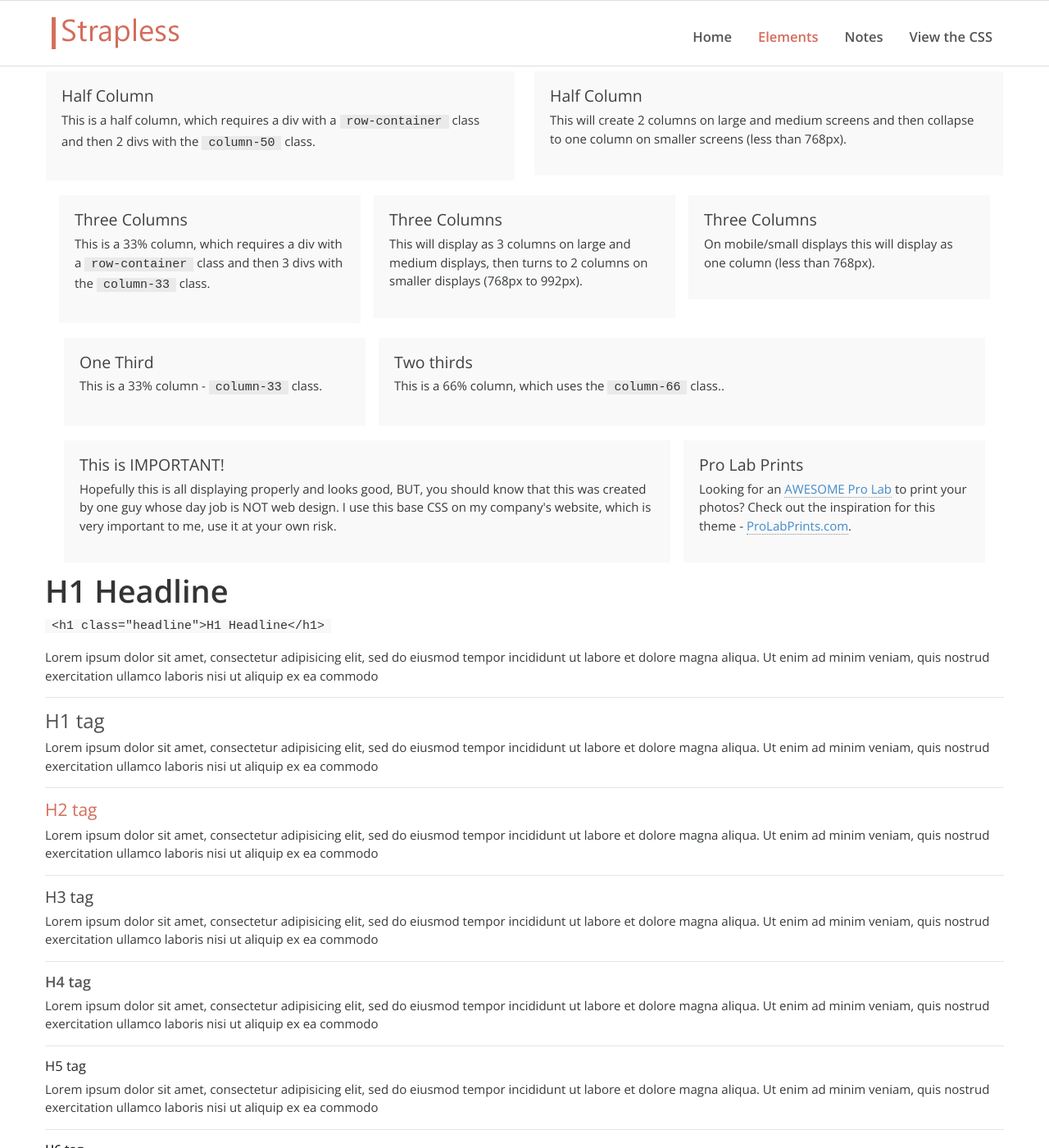
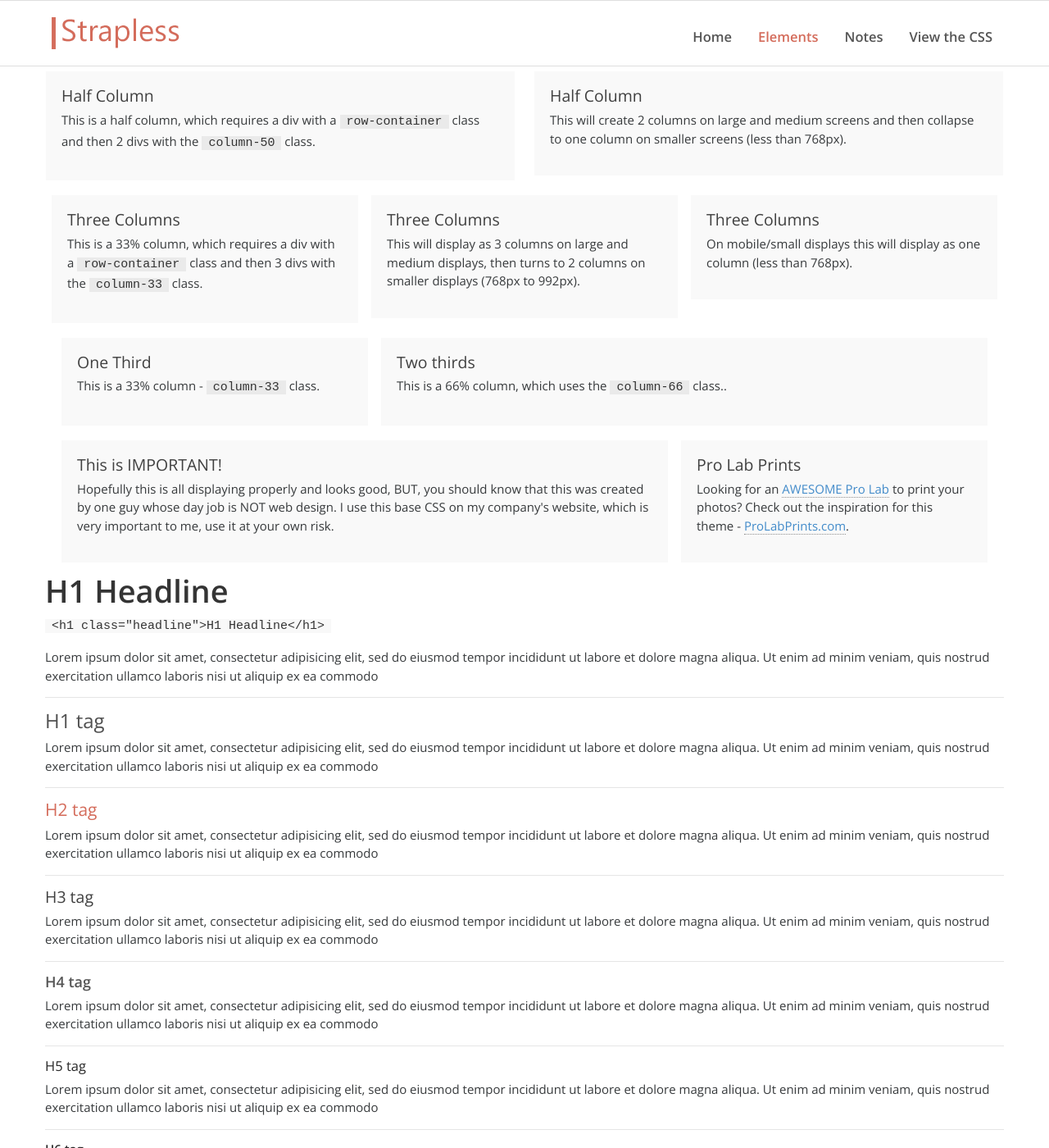
Before and after one commit to rdyar/strapless, a Jekyll site: the page built from elements.md, in a window 1280 px wide and 1400 px high, scrolled down 298 px. Shown: the whole window at 82% size. Built offline with Jekyll 4.4.1, drawn with Linux system fonts in a browser that asks for light colours.

Commit message:
colum-33 widths

```diff
--- a/_sass/container.scss
+++ b/_sass/container.scss
@@ -120,7 +120,7 @@ margin:4px 8px 14px 8px;
     width: 477px;}
 
      .column-33{
-        width: 300px;
+        width: 308px;
      }
      .column-66{
         width:618px;
@@ -131,7 +131,7 @@ margin:4px 8px 14px 8px;
     width: 572px;
       }
      .column-33{
-        width: 368px;
+        width: 374px;
      }
      .column-66{
         width: 740px;
```
